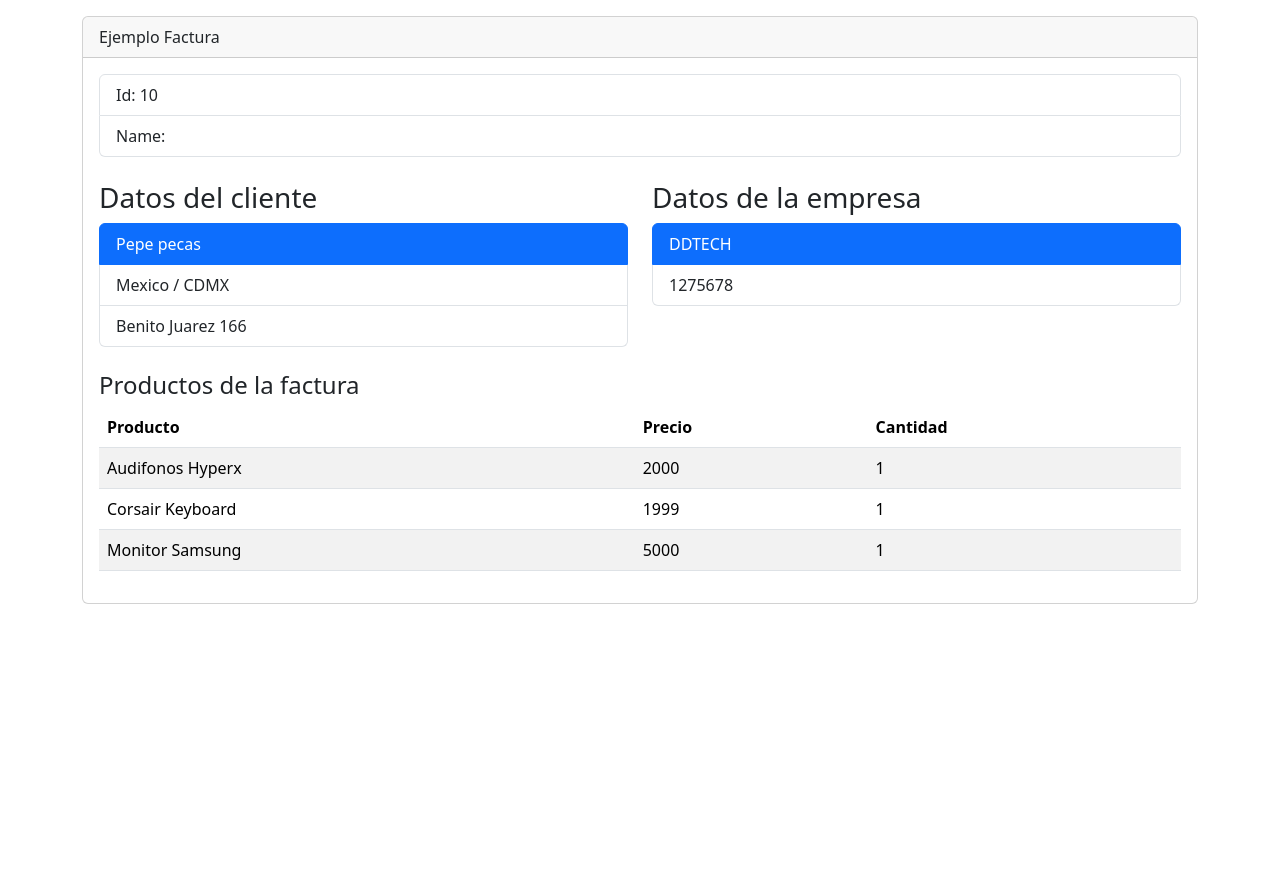
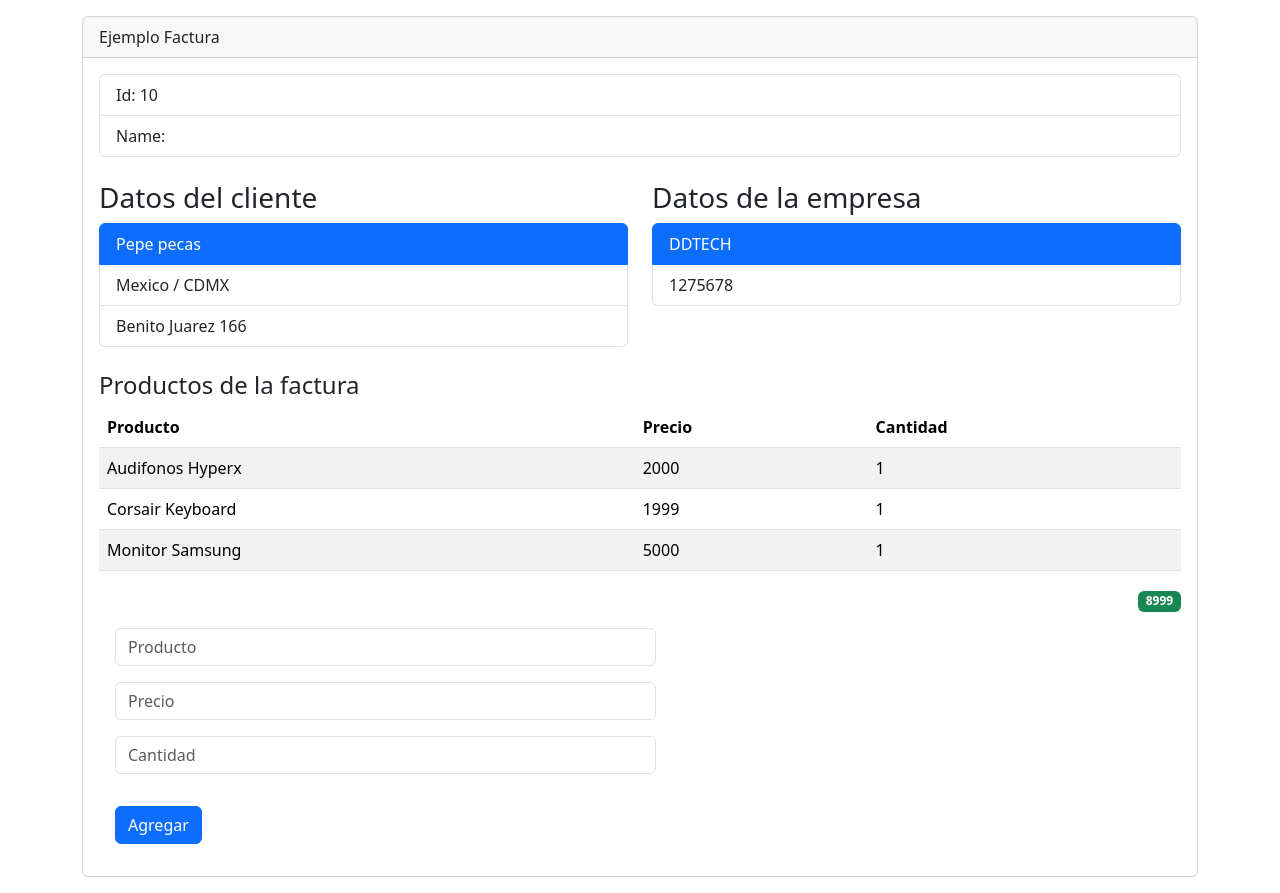
Before and after one commit to Alexis260698/App-Facturacion-React, a React (Vite) app: page / in a window 1280 px wide. Before the commit the page ends 800 px from the top, so only its background shows below. Built offline with nearby package versions, Linux system fonts and the light colour scheme.

Commit message:
agregando estados, validaciones y desacoplando eventos

```diff
--- a/package.json
+++ b/package.json
@@ -10,6 +10,7 @@
     "preview": "vite preview"
   },
   "dependencies": {
+    "prop-types": "^15.8.1",
     "react": "^18.2.0",
     "react-dom": "^18.2.0"
   },
--- /dev/null
+++ b/src/InvoiceApp.jsx
@@ -0,0 +1,126 @@
+import { useState } from "react";
+import { ClientView } from "./components/ClientView";
+import { CompanyView } from "./components/CompanyView";
+import { InvoceView } from "./components/InvoiceView";
+import { ListItemsView } from "./components/ListItemsView";
+import { TotalView } from "./components/TotalView";
+import { getInvoice } from "./Services/InvoiceService"
+
+
+export const InvoiceApp = () => {
+
+    const { id, name, client, company, items: itemsInitial, total } = getInvoice();
+
+    const [productValue, setProductValue] = useState('');
+    const [priceValue, setPriceValue] = useState('');
+    const [quantityValue, setQuantityValue] = useState('');
+
+
+    const [items, setItems] = useState(itemsInitial);
+    const [counter, setCounter] = useState(4);
+
+    const onProductChange = ({ target }) => {
+        console.log(target.value)
+        setProductValue(target.value);
+    }
+
+    const onPrizeChange = ({ target }) => {
+        console.log(target.value)
+        setPriceValue(target.value);
+    }
+
+    const onQuantityChange = ({ target }) => {
+        console.log(target.value)
+        setQuantityValue(target.value);
+    }
+
+    const onInvoiceItemSubmit = (event) => {
+        event.preventDefault();
+
+        if (productValue.trim().length <= 1) return;
+        if (priceValue.trim().length <= 1) return;
+        if (isNaN(priceValue.trim())) {
+            alert('Error la precio no es un numero')
+            return;
+        }
+        if (quantityValue.trim().length < 1) {
+            alert('Error la cantidad tiene que ser mayor a 0')
+            return;
+        }
+        if (isNaN(quantityValue.trim())) {
+            alert('Error la cantidad no es un numero')
+            return;
+        }
+
+        setItems([...items, {
+            id: counter,
+            product: productValue.trim(),
+            prize: +priceValue.trim(),
+            quantity: parseInt(quantityValue.trim(), 10)
+        }]);
+        setProductValue('');
+        setPriceValue('');
+        setQuantityValue('');
+        setCounter(counter + 1);
+    }
+
+
+
+    return (
+        <>
+            <div className="container">
+                <div className="card my-3">
+                    <div className="card-header">
+                        Ejemplo Factura
+                    </div>
+
+                    <div className="card-body">
+
+                        <InvoceView id={id} name={name} />
+
+                        <div className="row my-4">
+                            <div className="col">
+                                <ClientView title={"Datos del cliente"} client={client} />
+                            </div>
+                            <div className="col">
+                                <CompanyView title={"Datos de la empresa"} company={company} />
+                            </div>
+                        </div>
+                        <ListItemsView title="Productos de la factura" items={items} />
+                        <TotalView total={total} />
+
+                        <form className="w-50" onSubmit={onInvoiceItemSubmit}>
+                            <input
+                                type="text"
+                                name="Product"
+                                value={productValue}
+                                placeholder="Producto"
+                                className="form-control m-3"
+                                onChange={onProductChange} />
+                            <input
+                                type="text"
+                                name="prize"
+                                value={priceValue}
+                                placeholder="Precio"
+                                className="form-control m-3"
+                                onChange={event => onPrizeChange(event)} />
+                            <input
+                                type="text"
+                                name="quantity"
+                                value={quantityValue}
+                                placeholder="Cantidad"
+                                className="form-control m-3"
+                                onChange={event => onQuantityChange(event)} />
+                            <button
+                                type="submit"
+                                className="btn btn-primary m-3">
+                                Agregar
+                            </button>
+                        </form>
+                    </div>
+                </div>
+            </div>
+        </>
+
+    )
+}
--- a/src/Services/InvoiceService.js
+++ b/src/Services/InvoiceService.js
@@ -1,5 +1,10 @@
 import { invoice } from "../data/invoice"
 
-export const getInvoice  = () =>{
-    return invoice;
+export const getInvoice = () => {
+
+    const total =invoice.items
+    .map(item => item.prize * item.quantity)
+    .reduce( (accumulator, currentValue) => accumulator + currentValue, 0);
+
+    return {...invoice, total};
 }
--- a/src/components/ClientView.jsx
+++ b/src/components/ClientView.jsx
@@ -1,8 +1,8 @@
+import PropTypes from 'prop-types'
+
 export const ClientView = ({ title, client }) => {
 
-    const { name: nameClient, lastname, address } = client;
-
-    const { country, city, street, number } = address;
+    const { name: nameClient, lastname, address: { country, city, street, number }  } = client;
 
     return (
         <>
@@ -17,3 +17,8 @@
 
     )
 }
+
+ClientView.propTypes = {
+    title: PropTypes.string.isRequired,
+    client: PropTypes.object.isRequired
+}
--- a/src/components/InvoiceApp.jsx
+++ /dev/null
@@ -1,39 +0,0 @@
-import { ClientView } from "./ClientView";
-import { CompanyView } from "./CompanyView";
-import { InvoceView } from "./InvoiceView";
-import { ListItemsView } from "./ListItemsView";
-import { getInvoice } from "../Services/InvoiceService"
-
-
-export const InvoiceApp = () => {
-
-    const { id, name, client, company, items } = getInvoice();
-    return (
-        <>
-            <div className="container">
-                <div className="card my-3">
-                    <div className="card-header">
-                        Ejemplo Factura
-                    </div>
-
-                    <div className="card-body">
-
-                        <InvoceView id={id} name={name} />
-
-                        <div className="row my-4">
-                            <div className="col">
-                                <ClientView title={"Datos del cliente"} client={client} />
-                            </div>
-                            <div className="col">
-                                <CompanyView title={"Datos de la empresa"} company={company} />
-                            </div>
-                        </div>
-                        <ListItemsView title="Productos de la factura" items={items} />
-                    </div>
-                </div>
-            </div>
-        </>
-
-
-    )
-}
--- /dev/null
+++ b/src/components/TotalView.jsx
@@ -0,0 +1,11 @@
+export const TotalView = ({ total }) => {
+    return (
+        <>
+            <div className="text-end">
+                <span className="badge bg-success">
+                    {total}
+                </span>
+            </div>
+        </>
+    )
+}
--- a/src/main.jsx
+++ b/src/main.jsx
@@ -1,6 +1,6 @@
-import React from 'react'
-import ReactDOM from 'react-dom/client'
-import { InvoiceApp } from './components/invoiceApp'
+import React from 'react';
+import ReactDOM from 'react-dom/client';
+import { InvoiceApp } from './invoiceApp';
 
 
 ReactDOM.createRoot(document.getElementById('root')).render(
```
Also changed, not shown: src/components/CompanyView.jsx (+7 -0 lines), src/components/InvoiceView.jsx (+7 -0 lines), src/components/ListItemsView.jsx (+6 -1 lines), src/components/RowItemView.jsx (+8 -0 lines), 1 other file (tests, documents, lock files or other folders).
